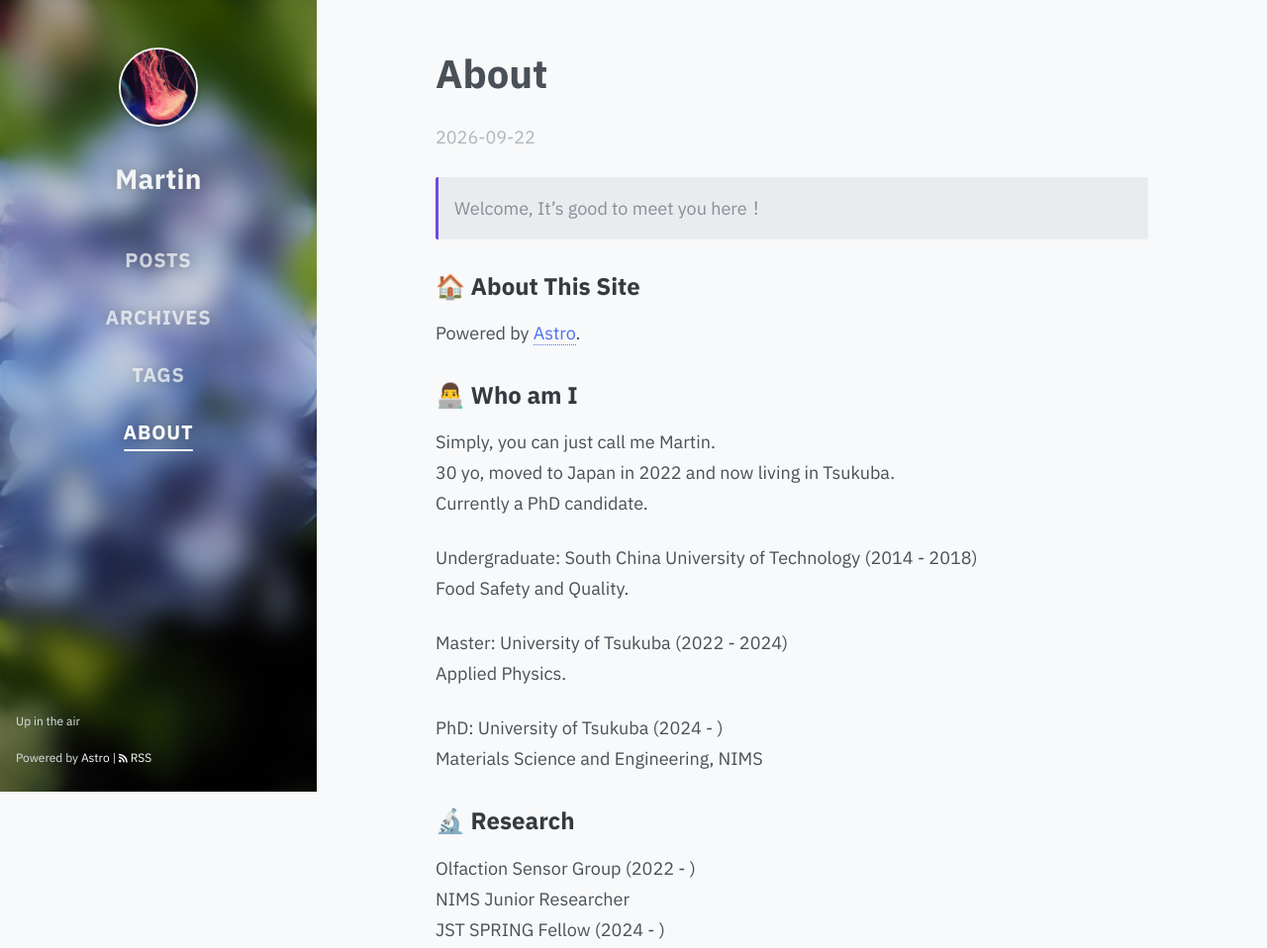
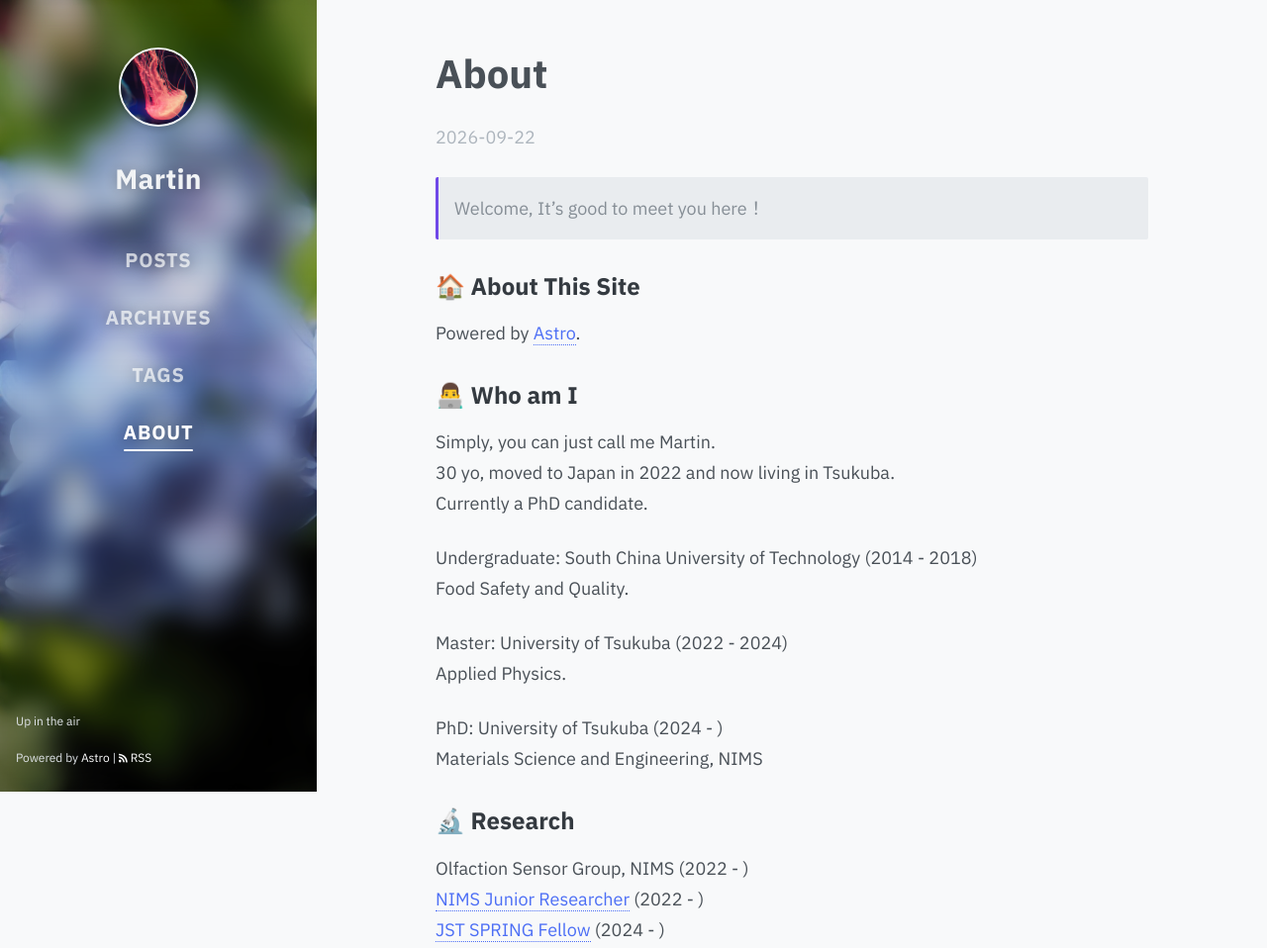
Before and after one commit to metachow/metachow.github.io, an Astro site: page /post/about in a window 1280 px wide. Shown: the top 958 px of the page at 99% size. Built offline with nearby package versions, Linux system fonts and the light colour scheme; Astro itself is replaced by a stand-in of ours.

Commit message:
Link NIMS Junior Researcher and JST SPRING on About page
Co-Authored-By: Claude Opus 5 <noreply@anthropic.com>

```diff
--- a/src/content/posts/about.md
+++ b/src/content/posts/about.md
@@ -28,9 +28,9 @@ Materials Science and Engineering, NIMS
 
 ## 🔬 Research
 
-Olfaction Sensor Group (2022 - )
-NIMS Junior Researcher
-JST SPRING Fellow (2024 - )
+Olfaction Sensor Group, NIMS (2022 - )
+[NIMS Junior Researcher](https://www.nims.go.jp/tsukuba/en/junior/) (2022 - )
+[JST SPRING Fellow](https://www.jst.go.jp/jisedai/spring/en/index.html) (2024 - )
 
 ## 🗣 Language
 
```
